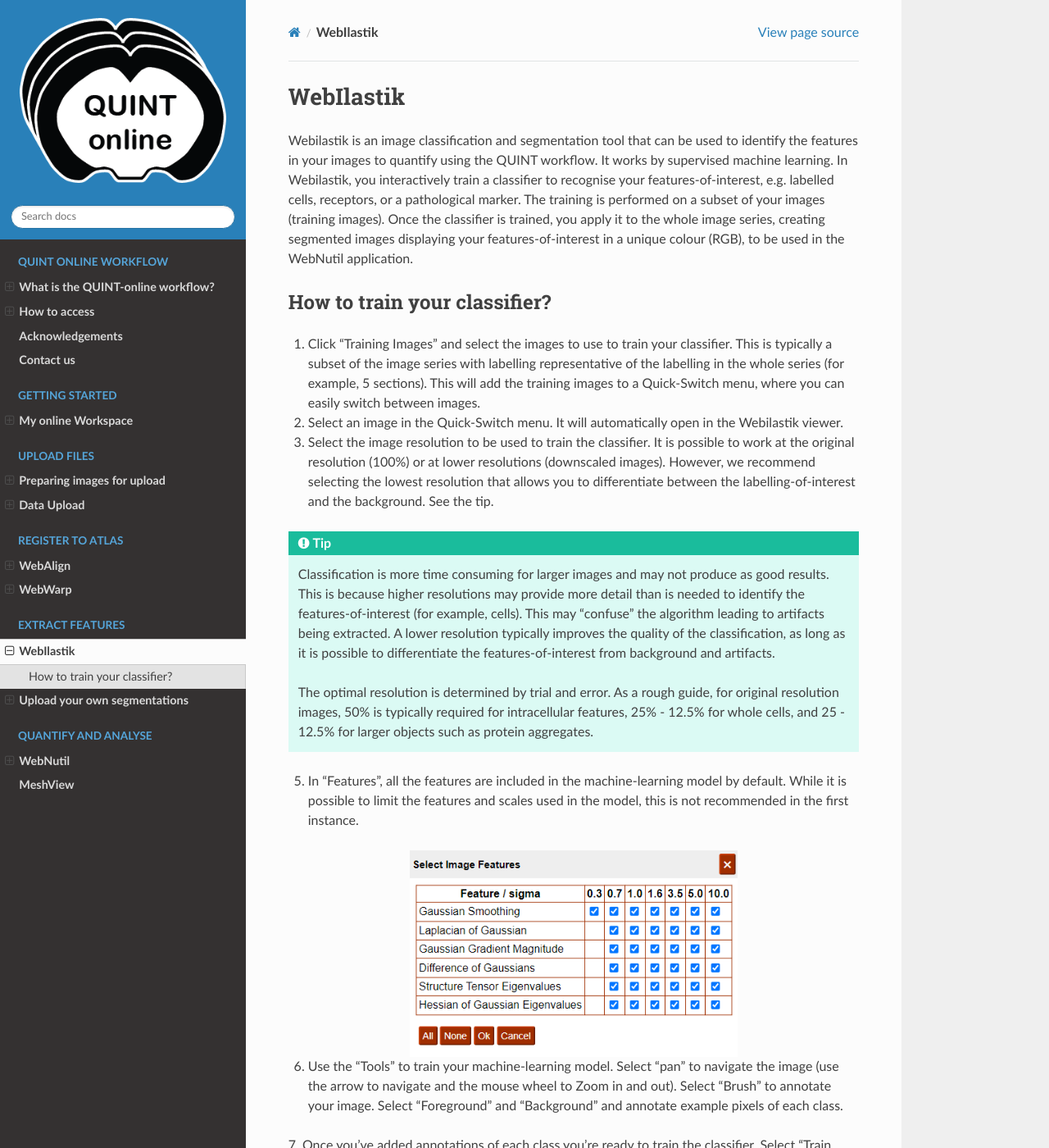
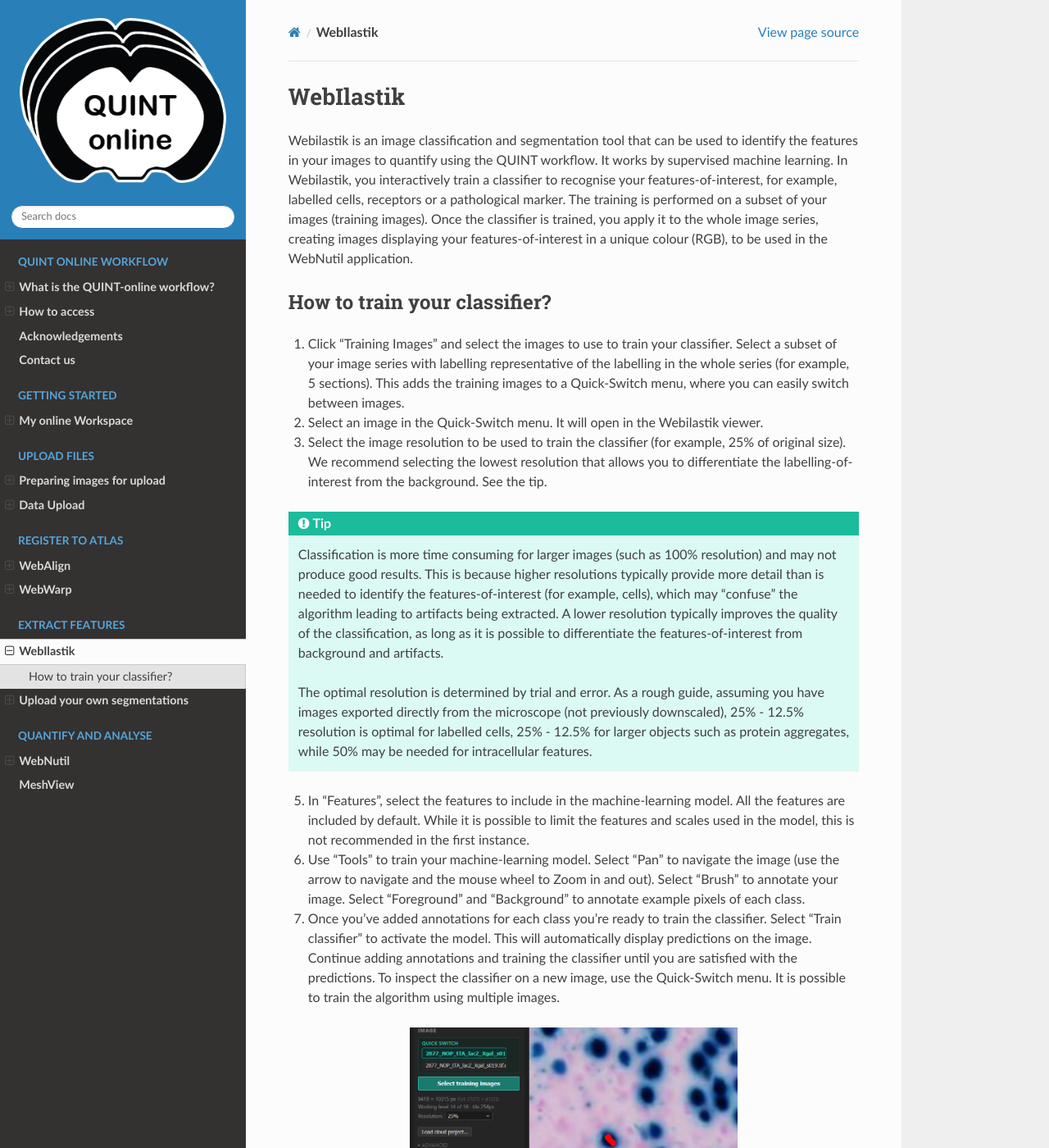
Before and after one commit to Neural-Systems-at-UIO/QUINT_webtools, a Sphinx documentation site: the page built from docs/WebIlastik.rst, in a window 1280 px wide and 1400 px high. Shown: the whole window at 82% size. Built offline with Sphinx 7.4.7 and the Read the Docs theme 3.1.0, drawn with Linux system fonts in a browser that asks for light colours; some of the changed text lies outside the part shown.

Commit message:
Update Webilastik and WebNutil user documentation

```diff
--- a/docs/WebIlastik.rst
+++ b/docs/WebIlastik.rst
@@ -1,34 +1,29 @@
 **WebIlastik**
 ================
 
-Webilastik is an image classification and segmentation tool that can be used to identify the features in your images to quantify using the QUINT workflow. It works by supervised machine learning. In Webilastik, you interactively train a classifier to recognise your features-of-interest, e.g. labelled cells, receptors, or a pathological marker. The training is performed on a subset of your images (training images). Once the classifier is trained, you apply it to the whole image series, creating segmented images displaying your features-of-interest in a unique colour (RGB), to be used in the WebNutil application.
+Webilastik is an image classification and segmentation tool that can be used to identify the features in your images to quantify using the QUINT workflow. It works by supervised machine learning. In Webilastik, you interactively train a classifier to recognise your features-of-interest, for example, labelled cells, receptors or a pathological marker. The training is performed on a subset of your images (training images). Once the classifier is trained, you apply it to the whole image series, creating images displaying your features-of-interest in a unique colour (RGB), to be used in the WebNutil application.
 
 How to train your classifier?
 -------------------------------------------
 
-1. Click "Training Images" and select the images to use to train your classifier. This is typically a subset of the image series with labelling representative of the labelling in the whole series (for example, 5 sections). This will add the training images to a Quick-Switch menu, where you can easily switch between images.
-2. Select an image in the Quick-Switch menu. It will automatically open in the Webilastik viewer.
-3. Select the image resolution to be used to train the classifier. It is possible to work at the original resolution (100%) or at lower resolutions (downscaled images). However, we recommend selecting the lowest resolution that allows you to differentiate between the labelling-of-interest and the background. See the tip.
+1. Click "Training Images" and select the images to use to train your classifier. Select a subset of your image series with labelling representative of the labelling in the whole series (for example, 5 sections). This adds the training images to a Quick-Switch menu, where you can easily switch between images.
+2. Select an image in the Quick-Switch menu. It will open in the Webilastik viewer.
+3. Select the image resolution to be used to train the classifier (for example, 25% of original size). We recommend selecting the lowest resolution that allows you to differentiate the labelling-of-interest from the background. See the tip.
 
-.. tip:: Classification is more time consuming for larger images and may not produce as good results. This is because higher resolutions may provide more detail than is needed to identify the features-of-interest (for example, cells). This may "confuse" the algorithm leading to artifacts being extracted. A lower resolution typically improves the quality of the classification, as long as it is possible to differentiate the features-of-interest from background and artifacts.
+.. tip:: Classification is more time consuming for larger images (such as 100% resolution) and may not produce good results. This is because higher resolutions typically provide more detail than is needed to identify the features-of-interest (for example, cells), which may "confuse" the algorithm leading to artifacts being extracted. A lower resolution typically improves the quality of the classification, as long as it is possible to differentiate the features-of-interest from background and artifacts.
 
-  The optimal resolution is determined by trial and error. As a rough guide, for original resolution images, 50% is typically required for intracellular features, 25% - 12.5% for whole cells, and 25 - 12.5% for larger objects such as protein aggregates.
+  The optimal resolution is determined by trial and error. As a rough guide, assuming you have images exported directly from the microscope (not previously downscaled), 25% - 12.5% resolution is optimal for labelled cells, 25% - 12.5% for larger objects such as protein aggregates, while 50% may be needed for intracellular features.
 
-5. In "Features", all the features are included in the machine-learning model by default. While it is possible to limit the features and scales used in the model, this is not recommended in the first instance.
+5. In "Features", select the features to include in the machine-learning model. All the features are included by default. While it is possible to limit the features and scales used in the model, this is not recommended in the first instance.
+6. Use "Tools" to train your machine-learning model. Select "Pan" to navigate the image (use the arrow to navigate and the mouse wheel to Zoom in and out). Select "Brush" to annotate your image. Select "Foreground" and "Background" to annotate example pixels of each class.
+7. Once you've added annotations for each class you're ready to train the classifier. Select "Train classifier" to activate the model. This will automatically display predictions on the image. Continue adding annotations and training the classifier until you are satisfied with the predictions. To inspect the classifier on a new image, use the Quick-Switch menu. It is possible to train the algorithm using multiple images.
 
-.. image:: images/ImageFeatures_ilastik.PNG
+.. image:: images/Training.PNG
   :align: center
   :width: 400
 
+8. Once you're happy with the classifier, press "Segment all images".
 
-6. Use the "Tools" to train your machine-learning model. Select "pan" to navigate the image (use the arrow to navigate and the mouse wheel to Zoom in and out). Select "Brush" to annotate your image. Select "Foreground" and "Background" and annotate example pixels of each class.
-7. Once you've added annotations of each class you're ready to train the classifier. Select "Train classifier" to activate the model. This will automatically display predictions on the image. Continue adding annotations and training the classifier until you are satisfied with the predictions. To inspect the classifier on a new image, use the Quick-Switch menu. It is possible to train the algorithm using multiple images.
-.. image:: images/Training.PNG
-  :align: center
-  :width:
-
-8. Once you're happy with the classifier, press "Segment your images".
-
-.. image:: images/ilastik_output.PNG
+.. image:: images/Prediction.PNG
   :align: center
   :width: 400
```
Also changed, not shown: docs/NutilWeb.rst (+6 -4 lines), docs/images/Plot.png (added), docs/images/Prediction.png (added), docs/images/Training.PNG, docs/images/WebNutil.png.
